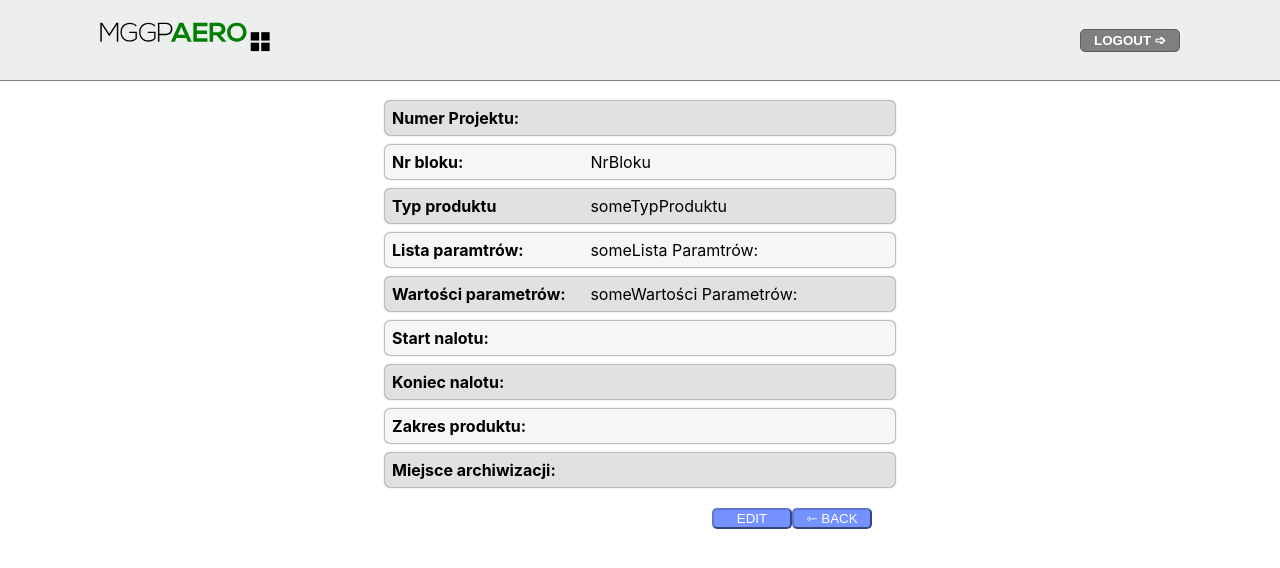
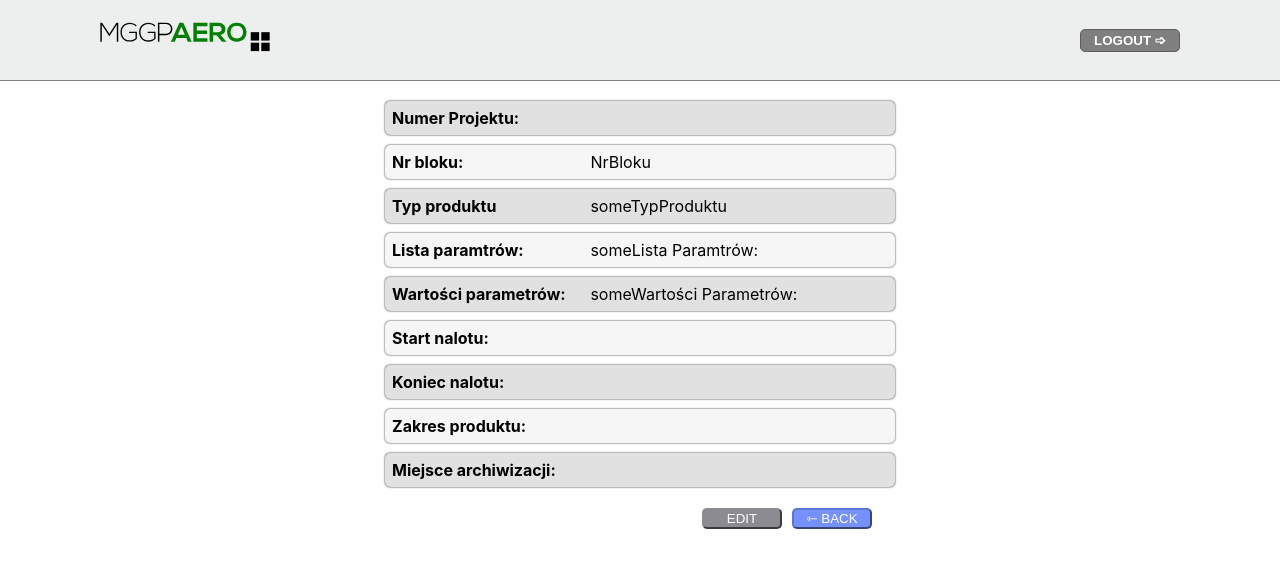
Before and after one commit to A1eeex/baza-projects, a React (Create React App) app: page /project/1 in a window 1280 px wide. Shown: the top 568 px of the page. Built offline with nearby package versions, Linux system fonts and the light colour scheme.

Commit message:
add fixColors

```diff
--- a/src/App.css
+++ b/src/App.css
@@ -1,3 +1,7 @@
 :root {
-    --costomRed: red
+    /*Buttons*/
+    --btnBack: #7491ff;
+    --btnBackHover: #637cdc;
+    --btnSuccess: #20BF7E;
+    --btnEdit: #8c8b92;
 }
--- a/src/components/pages/ProjectAddPage/ProjectAddPage.module.css
+++ b/src/components/pages/ProjectAddPage/ProjectAddPage.module.css
@@ -34,7 +34,7 @@
 
 
 .btnBack {
-    background-color: #7491ff;
+    background-color: var(--btnBack);
     border-color: #5c76d2;
     color: #ffffff;
     width: 80px;
@@ -46,7 +46,7 @@
 }
 
 .btnBack:hover {
-    background-color: #637cdc;
+    background-color: var(--btnBackHover);
 }
 
 .submitBtn {
--- a/src/components/pages/ProjectEditPage/ProjectEditPage.module.css
+++ b/src/components/pages/ProjectEditPage/ProjectEditPage.module.css
@@ -1,5 +1,5 @@
 @import '../../../App.css';
 
 .testDiv{
-    color: var(--costomRed);
+
 }
--- a/src/components/pages/ProjectPage/ProjectPage.js
+++ b/src/components/pages/ProjectPage/ProjectPage.js
@@ -110,7 +110,7 @@ const ProjectPage = () => {
                     </div>
                     <div className={styled.wrapBtnBack}>
                         <Link  to={`/project-edit/${id}`} className={styled.linkBack}>
-                            <button className={styled.btnBack}>Edit</button>
+                            <button className={styled.btnEdit}>Edit</button>
                         </Link>
 
                         <Link to={'/'} className={styled.linkBack}>
--- a/src/components/pages/ProjectPage/ProjectPage.module.css
+++ b/src/components/pages/ProjectPage/ProjectPage.module.css
@@ -48,7 +48,7 @@
     text-decoration: none;
 }
 .btnBack {
-    background-color: #7491ff;
+    background-color: var(--btnBack);
     border-color: #5c76d2;
     color: #ffffff;
     width: 80px;
@@ -57,5 +57,15 @@
     text-transform: uppercase;
 }
 .btnBack:hover{
-    background-color: #637cdc;
+    background-color: var(--btnBackHover);
 }
+.btnEdit{
+    background-color: var(--btnEdit);
+    border-color: var(--btnEdit);
+    color: #ffffff;
+    width: 80px;
+    border-radius: 5px;
+    outline: none;
+    text-transform: uppercase;
+    margin-right: 10px;
+}
```
